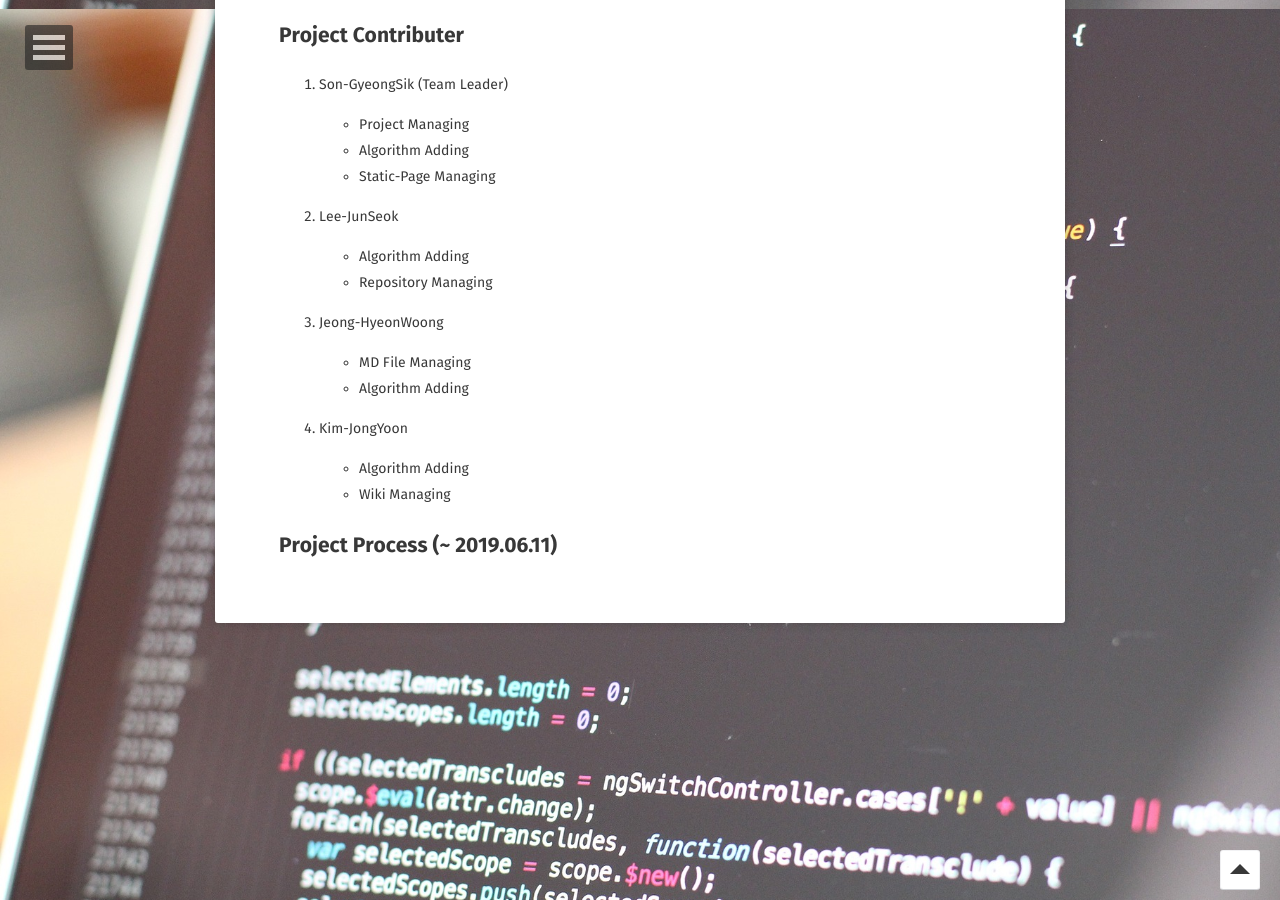
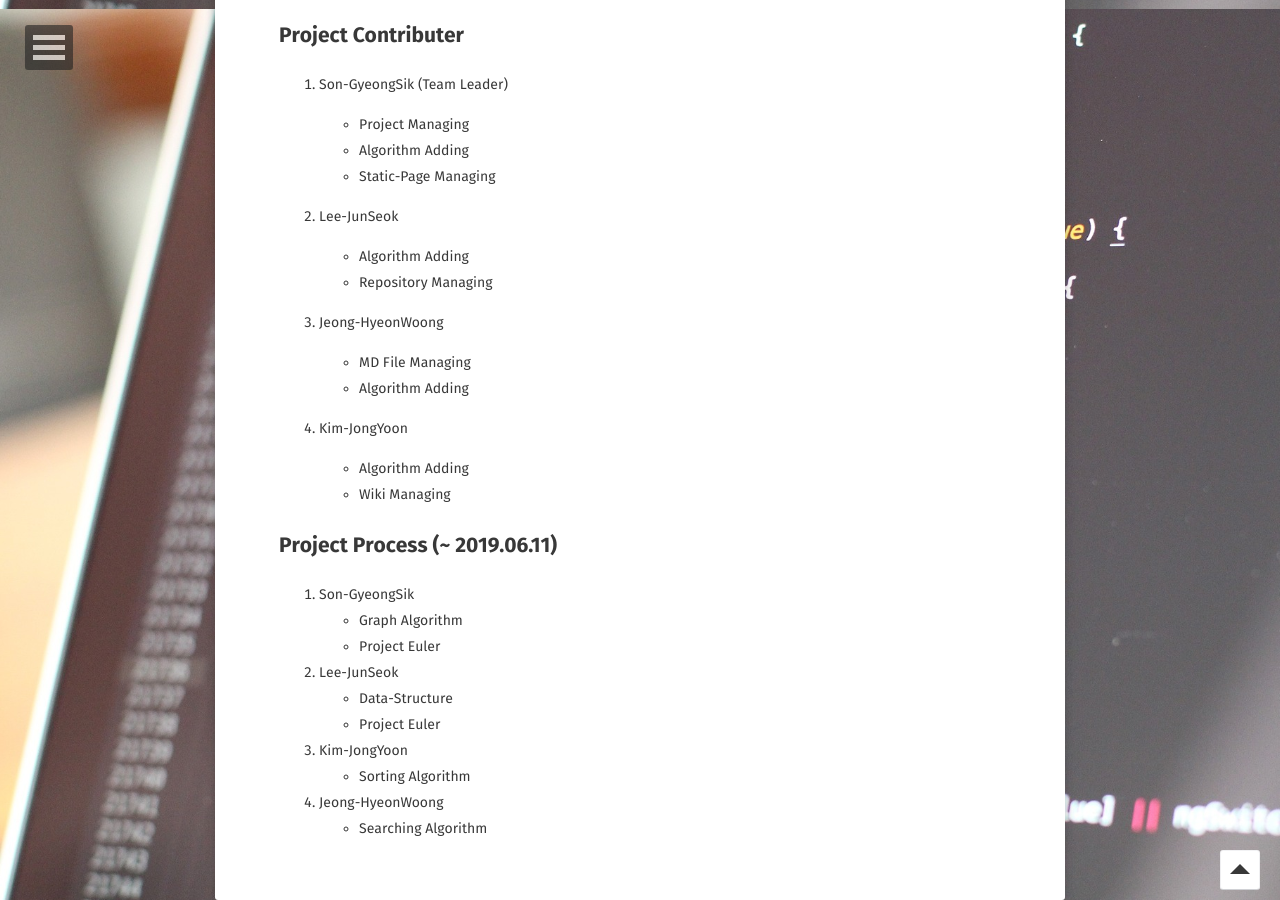
Before and after one commit to 19-1-skku-oss/2019-1-OSS-E4, a Jekyll site: the page built from projects/index.md, in a window 1280 px wide and 900 px high, scrolled down 891 px. Built offline with Jekyll 4.4.1, drawn with Linux system fonts in a browser that asks for light colours; some web fonts are replaced; our own code applies the rules of GitHub Pages for plain Markdown files; comment, search, counter and statistics services are not loaded.

Commit message:
Update index.md

```diff
--- a/projects/index.md
+++ b/projects/index.md
@@ -1,3 +1,4 @@
+
 ## What is Algorithm?
 In computer systems, an algorithm is basically an instance of logic written in software by software developers, to be effective for the intended "target" computer(s) to produce output from given (perhaps null) input. An optimal algorithm, even running in old hardware, would produce faster results than a non-optimal (higher time complexity) algorithm for the same purpose, running in more efficient hardware; that is why algorithms, like computer hardware, are considered technology.
 
@@ -29,3 +30,17 @@ Dynamic Algorithm, Greedy Algorithm, Dijkstra's Algorithm, DFS, BFS, Network Flo
     * Wiki Managing
 
 ## Project Process (~ 2019.06.11)
+
+ 1. Son-GyeongSik
+	* Graph Algorithm
+	* Project Euler
+
+ 2. Lee-JunSeok
+	* Data-Structure
+	* Project Euler
+
+ 3. Kim-JongYoon
+	* Sorting Algorithm
+
+ 4. Jeong-HyeonWoong
+	* Searching Algorithm
```
